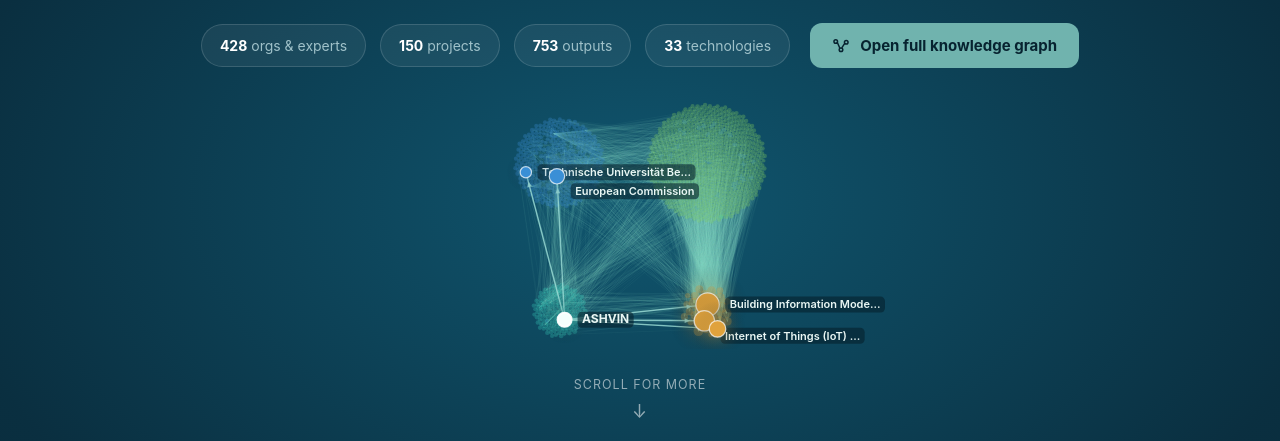
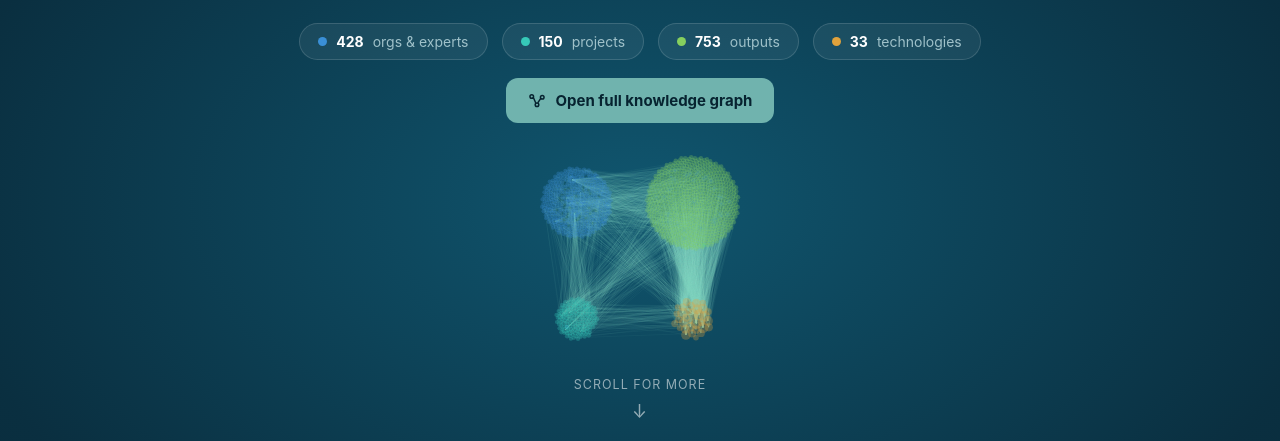
Before and after one commit to CBEDSync/cbeds-site, a website: page cbedsync.html in a window 1280 px wide. Shown: the part 359-800 px from the top of the page. Drawn offline with Linux system fonts and the light colour scheme.

Commit message:
Hand the CBEDSync hero graph to the reader, and make the counts a way in
The hero graph no longer runs itself. It rests showing the whole ecosystem, and
hovering a node lights it and its relations; moving off lets them fade back. The
timer, the cast of featured entities and the cycle constants are gone. The loop
only runs while a fade is in flight, so an idle hero costs nothing at all.

Hovering steps the fade once synchronously before handing off to the frame loop,
so the highlight answers the pointer immediately rather than a frame later.
Labels are capped at twelve, taken in descending degree — a hub like buildingSMART
has thirty-four relations and naming them all would be a wall of text — while every
neighbour still gets its dot and its arrow.

A node is also a way in now: clicking one opens it in the full knowledge graph.
Clicking empty space does nothing.

Fixed a real fragility while here. The renderer began with `if(!size()) return`,
and size() reports failure when the canvas has no box yet. That canvas is sized
from a flex slot whose height depends on the copy above it, so a first measurement
of zero is legitimate — and when it happened the whole thing died silently, event
listeners included, leaving a blank hero with no way to recover. It now draws what
it can and lets the ResizeObserver finish the job once the box is real.

The hero counts are now the entry point they looked like. Each sits on its own line
above the button, carries a dot in its entity type's own colour — the same colours
the graph uses — and, clicked, scrolls to the explorer with that type already
filtered. They go through the explorer chip's own click handler rather than setting
state directly, so the filter, the highlighted chip and the re-render cannot fall
out of step. Verified per type: the explorer lands on Agents, Projects, Outputs and
Technologies, and the result counts come back 428, 150, 753 and 33, matching the
hero exactly.

Two things the preview pane cannot exercise: window.scrollTo does not move the page
there at all, so the scroll itself is unverified — though toExplorer is the
pre-existing function the search results already use, and it computes a sensible
target. And requestAnimationFrame is paused in that pane, so the fade was verified
by stepping it through pointer events rather than by watching it run.

Co-Authored-By: Claude Opus 5 <noreply@anthropic.com>

```diff
--- a/cbedsync.html
+++ b/cbedsync.html
@@ -55,9 +55,17 @@
   .synchero .tag{font-family:var(--display);font-size:12.5px;letter-spacing:.18em;text-transform:uppercase;color:var(--green-bright);font-weight:600}
   .synchero h1{font-size:var(--fs-h1);line-height:1.08;margin:14px auto 16px;max-width:20ch}
   .synchero p{font-size:var(--fs-lead);color:#bcd6dc;max-width:66ch;margin:0 auto}
-  .hero-row{display:flex;align-items:center;justify-content:center;gap:20px;flex-wrap:wrap;margin-top:26px}
-  .stat-row{display:flex;gap:14px;flex-wrap:wrap}
-  .stat-chip{background:rgba(255,255,255,.06);border:1px solid rgba(255,255,255,.14);border-radius:100px;padding:9px 18px;font-family:var(--display);font-size:14px}
+  /* a column: the counts get their own line, the button sits under them */
+  .hero-row{display:flex;flex-direction:column;align-items:center;gap:18px;margin-top:26px}
+  .stat-row{display:flex;gap:14px;flex-wrap:wrap;justify-content:center}
+  .stat-chip{display:inline-flex;align-items:center;gap:9px;background:rgba(255,255,255,.06);
+    border:1px solid rgba(255,255,255,.14);border-radius:100px;padding:9px 18px;
+    font-family:var(--display);font-size:14px;color:inherit;cursor:pointer;
+    transition:background .18s,border-color .18s,transform .15s}
+  .stat-chip:hover{background:rgba(255,255,255,.13);border-color:rgba(134,205,199,.55);transform:translateY(-1px)}
+  .stat-chip:focus-visible{outline:2px solid var(--green-bright);outline-offset:2px}
+  /* the dot carries the entity type's own colour, the same one the graph uses */
+  .stat-chip i{width:9px;height:9px;border-radius:50%;flex:0 0 auto}
   .stat-chip b{color:#fff;font-weight:700}.stat-chip span{color:#9fc1c9}
   .openkg{display:inline-flex;align-items:center;gap:10px;background:var(--green);color:var(--blue-deeper);font-family:var(--display);font-weight:700;font-size:15px;padding:13px 22px;border-radius:12px;cursor:pointer;border:none;transition:transform .15s,box-shadow .2s}
   .openkg:hover{transform:translateY(-2px);box-shadow:0 12px 30px rgba(112,179,174,.4)}
@@ -388,11 +396,22 @@ var D=X.D, ENT=X.ENT, TECH=X.TECH, NODES=X.NODES, byId=X.byId, adj=X.adj, degOf=
 var kindLabel=X.kindLabel, kindColors=X.kindColors, relLabel=X.relLabel, relLabelIn=X.relLabelIn;
 function kindColor(k){return kindColors[k]||'#7e98a0';}
 
-document.getElementById('statRow').innerHTML=
-  '<div class="stat-chip"><b>'+D.counts.agent+'</b> <span>orgs &amp; experts</span></div>'+
-  '<div class="stat-chip"><b>'+D.counts.project+'</b> <span>projects</span></div>'+
-  '<div class="stat-chip"><b>'+D.counts.output+'</b> <span>outputs</span></div>'+
-  '<div class="stat-chip"><b>'+TECH.length+'</b> <span>technologies</span></div>';
+/* The counts double as the way in: each one carries its type's colour and, clicked,
+   drops the reader into the explorer with that type already filtered. */
+(function(){
+  var sr=document.getElementById('statRow');
+  [['agent',D.counts.agent,'orgs & experts'],
+   ['project',D.counts.project,'projects'],
+   ['output',D.counts.output,'outputs'],
+   ['tech',TECH.length,'technologies']].forEach(function(s){
+    var b=document.createElement('button');
+    b.type='button'; b.className='stat-chip'; b.setAttribute('data-kind',s[0]);
+    b.setAttribute('aria-label','Show '+s[2]+' in the explorer');
+    b.innerHTML='<i style="background:'+kindColor(s[0])+'"></i><b>'+s[1]+'</b> <span>'+esc(s[2])+'</span>';
+    b.onclick=function(){ selectKind(s[0]); toExplorer(); };
+    sr.appendChild(b);
+  });
+})();
 
 function esc(s){return (s||'').replace(/&/g,'&amp;').replace(/</g,'&lt;').replace(/>/g,'&gt;');}
 function toExplorer(){var el=document.getElementById('detail');if(el){var y=el.getBoundingClientRect().top+window.pageYOffset-70;window.scrollTo({top:y,behavior:'smooth'});}}
@@ -402,7 +421,11 @@ function legendHTML(){return '<span><i style="background:#3a8fd6"></i>Agent</spa
 var state={q:'',kind:'all',theme:'',tech:'',depth:1};
 var kinds=[['all','All'],['agent','Agents'],['project','Projects'],['output','Outputs'],['tech','Technologies']];
 var kc=document.getElementById('kindChips');
-kinds.forEach(function(k){var b=document.createElement('div');b.className='chip'+(k[0]==='all'?' on':'');b.textContent=k[1];b.onclick=function(){state.kind=k[0];[].forEach.call(kc.children,function(c){c.classList.remove('on');});b.classList.add('on');render();};kc.appendChild(b);});
+kinds.forEach(function(k){var b=document.createElement('div');b.className='chip'+(k[0]==='all'?' on':'');b.setAttribute('data-kind',k[0]);b.textContent=k[1];b.onclick=function(){state.kind=k[0];[].forEach.call(kc.children,function(c){c.classList.remove('on');});b.classList.add('on');render();};kc.appendChild(b);});
+/* Lets the hero counts drive this filter. Going through the chip's own click keeps
+   one code path for selecting a type, so the state, the highlight and the re-render
+   can never fall out of step. */
+function selectKind(kind){var b=kc.querySelector('[data-kind="'+kind+'"]');if(b)b.click();}
 var ts=document.getElementById('themeSel');
 D.themes.forEach(function(t){var o=document.createElement('option');o.value=t;o.textContent=t.replace('Data Integration and Interoperability','Interoperability').replace(' and ',' & ').trim();ts.appendChild(o);});
 ts.onchange=function(){state.theme=this.value;render();};
@@ -575,12 +598,7 @@ function restoreBase(){for(var id in basePos){if(layout[id]){layout[id].x=basePo
   var seen={}, edges=[];
   Object.keys(adj).forEach(function(a){(adj[a]||[]).forEach(function(e){
     var k=a<e.id?a+'|'+e.id:e.id+'|'+a; if(!seen[k]){seen[k]=1;edges.push([a,e.id]);}});});
-  /* Entities worth featuring: enough relations to be worth looking at, few enough that
-     the labels do not stack into an unreadable pile. */
-  var cast=NODES.filter(function(n){var d=(adj[n.id]||[]).length; return d>=3&&d<=11;});
-  if(!cast.length) cast=NODES.slice();
-  // hash order, so the sequence is varied but stable rather than re-randomised per load
-  cast.sort(function(a,b){return hashFrac(a.id)-hashFrac(b.id);});
+  var LABEL_CAP=12;   // a hub can have dozens of relations; only name this many
 
   var W=0,H=0,S=1,TX=0,TY=0,dpr=1,baseLayer=null;
   function fx(x){return x*S+TX;} function fy(y){return y*S+TY;}
@@ -645,7 +663,7 @@ function restoreBase(){for(var id in basePos){if(layout[id]){layout[id].x=basePo
     g.globalAlpha=a; g.fillStyle='rgba(238,251,248,0.98)';
     g.fillText(s,bx+4.5,by+11.7);
   }
-  function dot(n,p,a,hub){
+  function dot(n,p,a,hub,named){
     var x=fx(p.x),y=fy(p.y),r=rOf(n)*(hub?2.5:1.8);
     var rg=g.createRadialGradient(x,y,0,x,y,r*3.4);
     rg.addColorStop(0,kindColor(n.kind)); rg.addColorStop(1,'rgba(6,32,44,0)');
@@ -653,7 +671,7 @@ function restoreBase(){for(var id in basePos){if(layout[id]){layout[id].x=basePo
     g.globalAlpha=a; g.fillStyle=hub?'#f4fffd':kindColor(n.kind);
     g.beginPath(); g.arc(x,y,r,0,7); g.fill();
     g.strokeStyle='rgba(255,255,255,'+(hub?0.95:0.72)+')'; g.lineWidth=hub?2:1.2; g.stroke();
-    label(n,x,y,r,a,hub);
+    if(named) label(n,x,y,r,a,hub);
     g.globalAlpha=1;
   }
   function draw(a){
@@ -671,40 +689,65 @@ function restoreBase(){for(var id in basePos){if(layout[id]){layout[id].x=basePo
       g.beginPath(); g.moveTo(fx(d[0].x),fy(d[0].y)); g.lineTo(fx(d[1].x),fy(d[1].y)); g.stroke();
       arrow(fx(d[0].x),fy(d[0].y),fx(d[1].x),fy(d[1].y),'rgba(159,224,217,'+(0.85*a).toFixed(3)+')',rOf(byId[nbs[j].id])*1.8+4);
     }
-    for(var j=0;j<nbs.length;j++) dot(byId[nbs[j].id],pos[nbs[j].id],a,false);
-    dot(cur,p,a,true);
+    // named in descending degree, so the busiest neighbours are the ones that get a label
+    var named=nbs.slice().sort(function(x,y){return (degOf[y.id]||0)-(degOf[x.id]||0);}).slice(0,LABEL_CAP);
+    var nameSet={}; named.forEach(function(e){nameSet[e.id]=1;});
+    for(var j=0;j<nbs.length;j++) dot(byId[nbs[j].id],pos[nbs[j].id],a,false,nameSet[nbs[j].id]);
+    dot(cur,p,a,true,true);
   }
 
-  var i=0,t0=null,cur=null,running=false,rafId=null;
-  // halved twice over: one entity every 1.3s, down from the original 5.2s
-  var FADE=200, HOLD=900, CYCLE=HOLD+FADE*2;
-  function frame(ts){
-    if(!running){rafId=null;return;}
-    if(t0===null){t0=ts;cur=cast[i++%cast.length];}
-    var el=ts-t0;
-    if(el>=CYCLE){t0=ts;el=0;cur=cast[i++%cast.length];}
-    var a = el<FADE ? el/FADE : (el>FADE+HOLD ? 1-(el-FADE-HOLD)/FADE : 1);
-    draw(Math.max(0,Math.min(1,a)));
-    rafId=requestAnimationFrame(frame);
+  /* Nothing moves on its own: the reader drives it. Hovering a node lights it and its
+     relations, moving off lets them fade back. The loop only runs while that fade is
+     in flight, so an idle hero costs nothing. */
+  var cur=null, alpha=0, rafId=null;
+  var EASE=matchMedia('(prefers-reduced-motion:reduce)').matches?1:0.2;
+  function nodeAt(mx,my){
+    var best=null,bd=17;
+    for(var k=0;k<NODES.length;k++){
+      var n=NODES[k],p=pos[n.id]; if(!p) continue;
+      var d=Math.hypot(fx(p.x)-mx,fy(p.y)-my);
+      if(d<bd){bd=d;best=n;}
+    }
+    return best;
   }
-  function start(){if(running)return;running=true;if(!rafId)rafId=requestAnimationFrame(frame);}
-  function stop(){running=false;if(rafId){cancelAnimationFrame(rafId);rafId=null;}}
+  function tick(){
+    rafId=null;
+    var target=cur?1:0;
+    alpha+=(target-alpha)*EASE;
+    if(Math.abs(target-alpha)<0.012) alpha=target;
+    draw(alpha);
+    if(alpha!==target) rafId=requestAnimationFrame(tick);
+  }
+  /* Steps once straight away rather than waiting on the next frame, so the highlight
+     answers the pointer immediately and the fade merely catches up. */
+  function kick(){ if(rafId){cancelAnimationFrame(rafId);rafId=null;} tick(); }
 
-  if(!size()) return;
-  if(matchMedia('(prefers-reduced-motion:reduce)').matches){
-    cur=cast[0]; draw(1);                // one still frame, no cycling
-  } else {
-    start();
-    // no point burning frames on a hero that has been scrolled past
-    if(window.IntersectionObserver){
-      new IntersectionObserver(function(es){es[0].isIntersecting?start():stop();},{threshold:0.02}).observe(cv);
-    }
-  }
+  /* No early return if the canvas has no size yet. It is sized from a flex slot whose
+     height depends on the copy above it, so the first measurement can legitimately come
+     back as zero; bailing here used to kill the whole thing silently, listeners and all.
+     Instead draw what we can and let the observer below finish the job. */
+  size();
+  draw(0);                                 // the graph at rest, no highlight
+  cv.addEventListener('mousemove',function(e){
+    var r=cv.getBoundingClientRect();
+    var n=nodeAt(e.clientX-r.left,e.clientY-r.top);
+    if((n&&n.id)!==(cur&&cur.id)){ cur=n; cv.style.cursor=n?'pointer':'default'; kick(); }
+  });
+  cv.addEventListener('mouseleave',function(){
+    if(cur){ cur=null; cv.style.cursor='default'; kick(); }
+  });
+  // the hero graph is a way in, not just a picture: a node opens it in the full graph
+  cv.addEventListener('click',function(e){
+    var r=cv.getBoundingClientRect();
+    var n=nodeAt(e.clientX-r.left,e.clientY-r.top);
+    if(n && typeof openKG==='function') openKG(n);
+  });
   /* The canvas box is whatever height the copy above it leaves, so it can change with
      no window resize at all — a web font landing late reflows the h1 onto another line.
      size() only touches the bitmap, never layout, so observing the canvas cannot loop. */
-  if(window.ResizeObserver){new ResizeObserver(function(){size();}).observe(cv);}
-  else addEventListener('resize',function(){size();});
+  function resize(){ if(size()) draw(alpha); }
+  if(window.ResizeObserver){new ResizeObserver(resize).observe(cv);}
+  else addEventListener('resize',resize);
 })();
 // radial arrangement for a selection: chosen node in the centre, neighbours on depth rings
 function radialFocusTargets(n){
```
